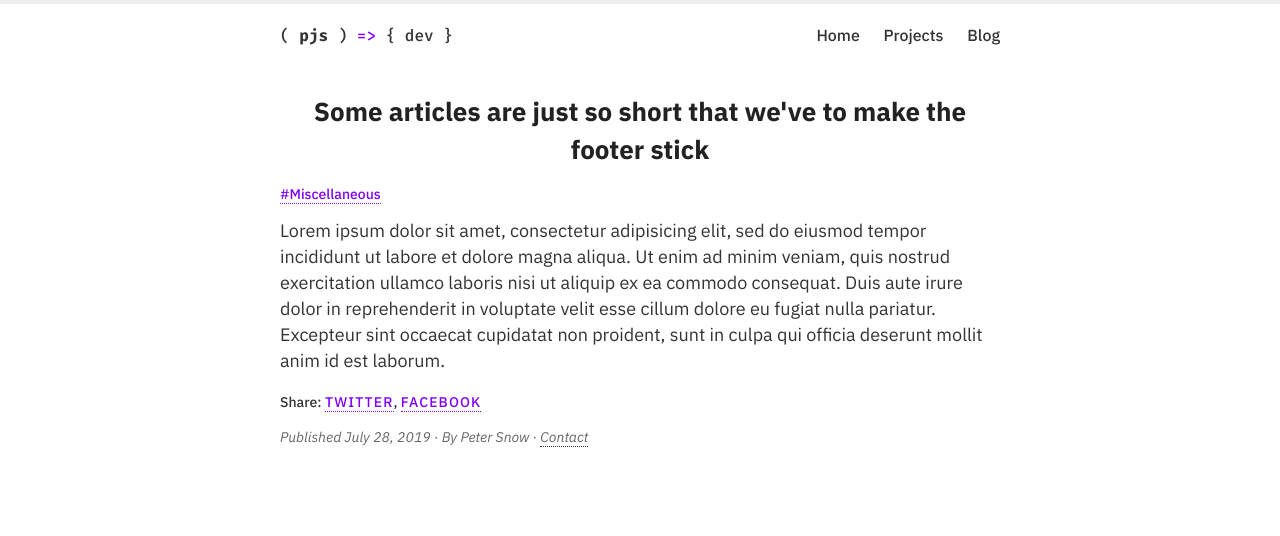
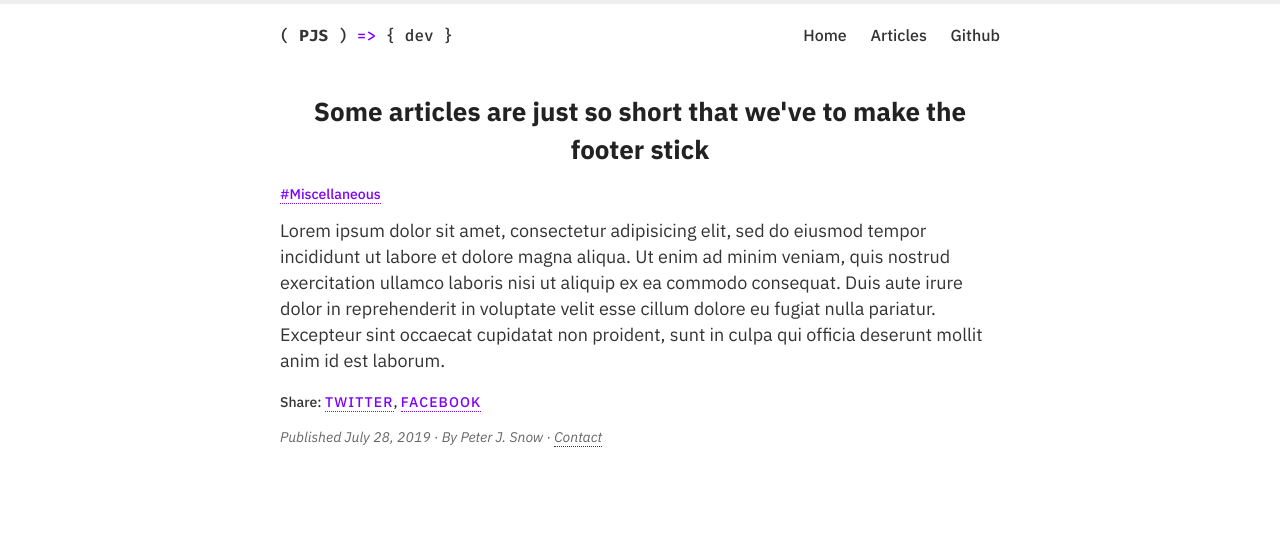
Before and after one commit to peterjsnow/peterjsnow.github.io, a Jekyll site: the page built from _posts/2019-7-28-super-short-article.md, in a window 1280 px wide. Shown: the top 536 px of the page. Built offline with Jekyll 4.4.1, drawn with Linux system fonts in a browser that asks for light colours.

```diff
--- a/_config.yml
+++ b/_config.yml
@@ -3,13 +3,13 @@
 #
 
 # Name of your site (displayed in the header)
-name: pjs
+name: PJS
 
 # Name of the author
-author: Peter Snow
+author: Peter J. Snow
 
 # Short bio or description (displayed in the header)
-description: dev
+description: The personal website of Peter J. Snow
 
 # URL of your avatar or profile pic (you could use your GitHub profile pic)
 # avatar:
--- a/_includes/posts.html
+++ b/_includes/posts.html
@@ -1,6 +1,7 @@
-<div class="posts">
+<div class="latest-posts">
+  <h2>Latest articles:</h2>
   {% for post in site.posts %}
-    <article class="latest-posts">
+    <article class="post">
       <a href="{{ site.baseurl }}{{ post.url }}">
         <h3>{{ post.title }}</h3>
       </a>
--- a/_includes/pullquote.html
+++ /dev/null
@@ -1 +0,0 @@
-{{ include.quote }}<span data-pullquote="{{ include.quote }}"></span>
--- a/_layouts/default.html
+++ b/_layouts/default.html
@@ -1,7 +1,7 @@
 <!DOCTYPE html>
 <html lang ="en">
   <head>
-    <title>{% if page.title %}{{ page.title }} – {% endif %}{{ site.name }} – {{ site.description }}</title>
+    <title>{% if page.title %}{{ page.title }} | {% endif %}{{ site.name }} – {{ site.description }}</title>
     {% seo title=false %}
     {% include meta.html %}
 
@@ -27,7 +27,7 @@
                   <span class="site-desc">(</span>
                   <span class="site-desc-name">{{ site.name }}</span>
                   <span class="site-desc">)
-                    <span class="site-desc-cmt">=></span> { {{site.description}} }
+                    <span class="site-desc-cmt">=></span> { dev }
                   </span>
                 </a>
               </h1>
@@ -35,8 +35,8 @@
 
             <nav>
               <a href="{{ site.baseurl }}/">Home</a>
-              <a href="{{ site.baseurl }}/projects">Projects</a>
-              <a href="{{ site.baseurl }}/blog">Blog</a>
+              <a href="{{ site.baseurl }}/blog">Articles</a>
+              <a href="{{ site.footer-links.github }}">Github</a>
             </nav>
           </header>
         </div>
```
Also changed, not shown: index.md (+4 -6 lines).
